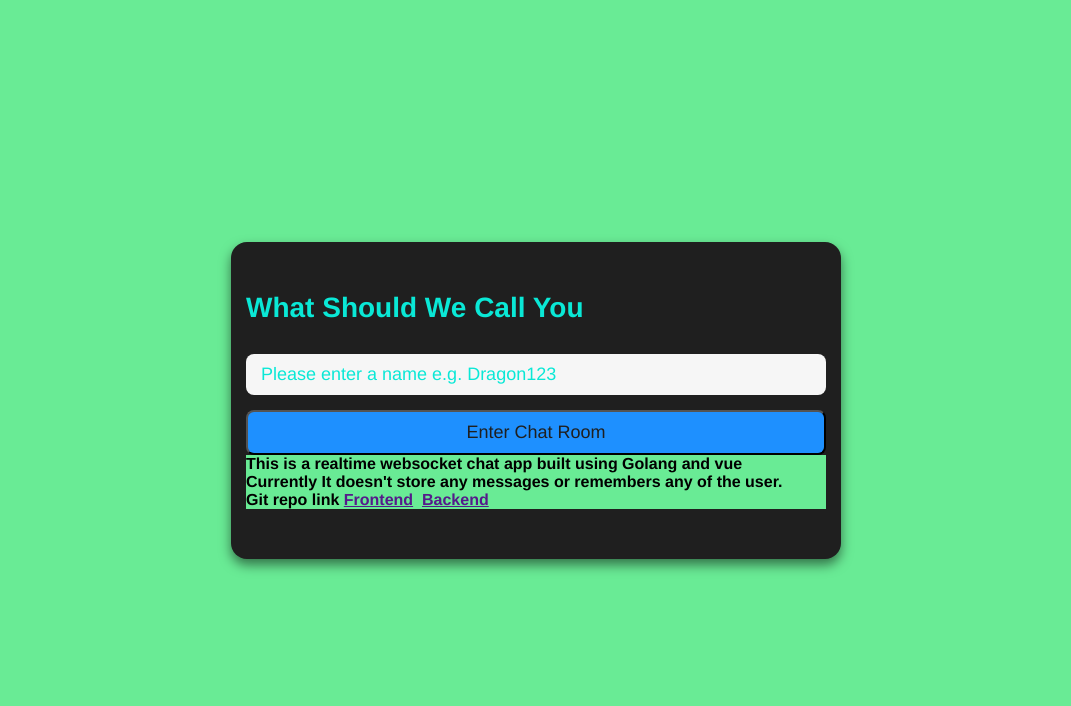
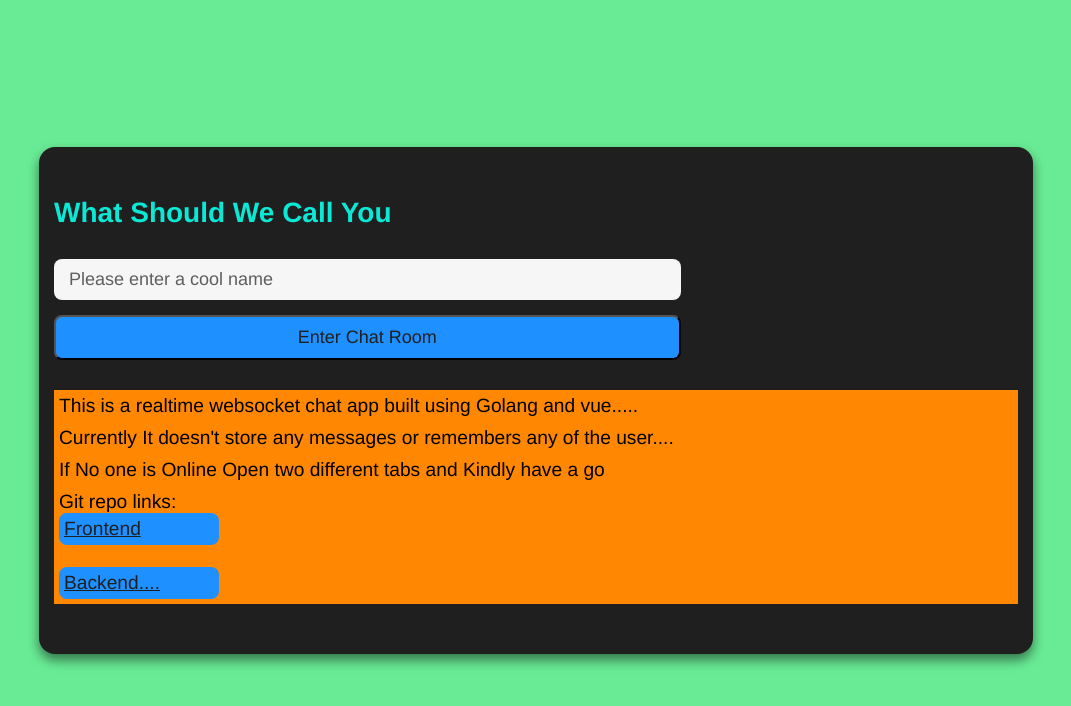
Before and after one commit to ahmedMunna1767/vue-mogenius, a Vue app: page / in a window 1280 px wide. Shown: the top 706 px of the page, without its empty margins (104-1175 px from the left). Built offline with nearby package versions, Linux system fonts and the light colour scheme.

Commit message:
Update App.vue

```diff
--- a/src/App.vue
+++ b/src/App.vue
@@ -39,7 +39,7 @@ const connect = async () => {
     else {
       messageArray.value.push(JSON.parse(jsonMsg.body));
 
-      if(messageArray.value.length > 5){
+      if (messageArray.value.length > 5) {
         window.scrollBy(0, 250);
         console.log("Scrolling");
       }
@@ -79,17 +79,23 @@ const SendMessage = () => {
     <div class="login-form">
       <div class="form-inner">
         <h1>What Should We Call You</h1>
-        <input type="text" v-model="inputUsername" placeholder="Please enter a name e.g. Dragon123" />
+        <input type="text" v-model="inputUsername" placeholder="Please enter a cool name" />
         <button @click="enterChat">Enter Chat Room</button>
-        <div></div>
-        <h4>This is a realtime websocket chat app built using Golang and vue</h4>
-        <h4>Currently It doesn't store any messages or remembers any of the user. </h4>
-        <h4>Git repo link <a href="">Frontend</a> &nbsp;<a href="">Backend</a></h4>
+        <div class="Intro">
+          <ul>
+            <li>This is a realtime websocket chat app built using Golang and vue.....</li>
+            <li>Currently It doesn't store any messages or remembers any of the user.... </li>
+            <li>If No one is Online Open two different tabs and Kindly have a go</li>
+
+            <li>Git repo links: <a href="https://github.com/ahmedMunna1767/vue-mogenius.git">Frontend</a> &nbsp;<a
+                href="https://github.com/ahmedMunna1767/go-vue-socket-chat.git">Backend....</a></li>
+          </ul>
+        </div>
       </div>
     </div>
   </div>
 
-  <div  class="view chat" v-else>
+  <div class="view chat" v-else>
     <header>
       <div class="header-wrapper">
         <h3>Welcome, {{ username }}</h3>
@@ -147,10 +153,15 @@ const SendMessage = () => {
 
 .view {
   margin: auto;
-  width: 50%;
+  width: 80%;
   display: flex;
   justify-content: center;
   min-height: 100vh;
+
+  @media only screen and (max-width: 1000px) {
+    width: 95%;
+  }
+
 
   overflow-y: scroll hr {
     display: block;
@@ -185,13 +196,39 @@ const SendMessage = () => {
           margin-bottom: 30px;
         }
 
+        .Intro {
+          border-radius: 10px;
+
+          ul {
+            margin-top: 5px;
+            font-size: larger;
+            list-style: none;
+
+            li {
+              background-color: var(--flashorange);
+              margin: auto;
+              padding: 5px;
+
+              a {
+                cursor: pointer;
+                display: block;
+                width: 10rem;
+                background-color: var(--blue);
+                border-radius: 8px;
+                color: var(--mineshaft);
+                padding: 5px;
+              }
+            }
+          }
+        }
+
         input[type="text"] {
           appearance: none;
           border: none;
           outline: none;
           background: none;
           display: block;
-          width: 100%;
+          width: 65%;
           padding: 10px 15px;
           border-radius: 8px;
           margin-bottom: 15px;
@@ -203,20 +240,30 @@ const SendMessage = () => {
           transition: 0.4s;
 
           &::placeholder {
-            color: var(--turqouise);
+            color: var(--scorpion);
             transition: 0.4s;
           }
+
+          @media only screen and (max-width: 1200px) {
+            width: 80%;
+          }
+
         }
 
         button {
           cursor: pointer;
           display: block;
-          width: 100%;
+          width: 65%;
           padding: 10px 15px;
           background-color: var(--blue);
           border-radius: 8px;
           color: var(--mineshaft);
           font-size: 18px;
+          margin-bottom: 30px;
+
+          @media only screen and (max-width: 1200px) {
+            width: 80%;
+          }
         }
 
         button:hover {
@@ -244,20 +291,25 @@ const SendMessage = () => {
 
 
     header {
-      width: 50%;
+      width: 80%;
       position: fixed;
       display: flex;
       justify-content: center;
       align-items: center;
       margin-bottom: 10px;
-      padding: 5px;
-      border-radius: 999px;
+      padding: 15px;
       box-shadow: 0 0 6px rgba(0, 0, 0, 0.6);
-      background-color: var(--flashorange);
+      background-color: var(--mineshaft);
+
+      @media only screen and (max-width: 1000px) {
+        width: 95%;
+      }
+
+
       .header-wrapper {
         h3 {
-          background-color: var(--flashorange);
-          color: var(--wildsand);
+          background-color: var(--mineshaft);
+          color: var(--malta);
         }
       }
     }
@@ -271,6 +323,7 @@ const SendMessage = () => {
       flex: 1 1 100%;
       padding: 30px;
       min-height: 100vh;
+
       .message {
         display: flex;
         margin-bottom: 15px;
```
